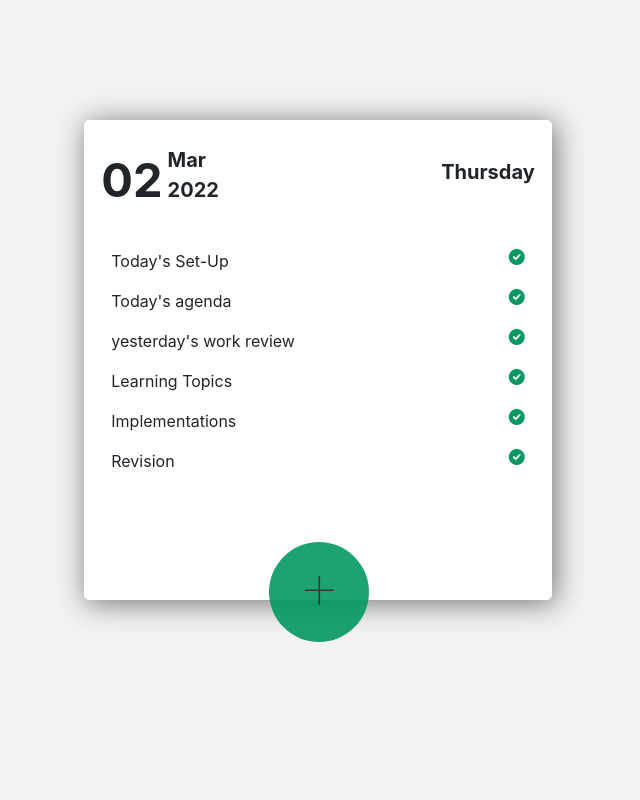
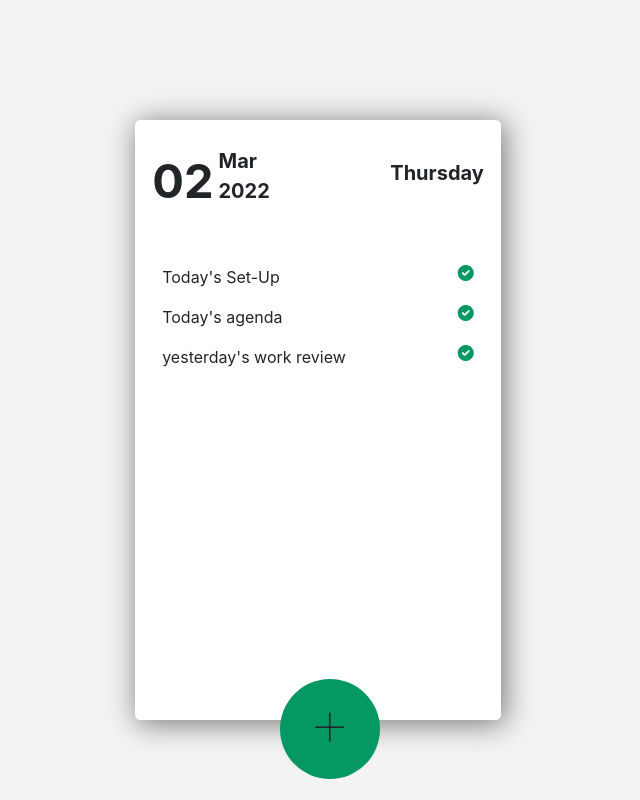
Before and after one commit to KeyurSimform/To-Do-List_Using-React-Js, a React (Create React App) app: page / in a window 1280 px wide. Shown: the whole page, without its empty margins (322-962 px from the left). Built offline with nearby package versions, Linux system fonts and the light colour scheme.

Commit message:
adding the functinalities

```diff
--- a/src/App.js
+++ b/src/App.js
@@ -1,68 +1,74 @@
-import React, { Component } from "react";
+import React, { useState } from "react";
 import "./App.css";
-import {ToDo} from "./components/To_Do/to-do.componenet"
-import {NodeList} from "./components/node-list/node-list.component"
+import { ToDo } from "./components/To_Do/to-do.componenet";
+import { NodeList } from "./components/node-list/node-list.component";
 
+function App() {
+	// **************************************** main app as a class componenet*****************************************************
+	// constructor() {
+	//   super();
 
-class App extends Component {
+	let addNewNote = (NewNote) => {
+		console.log("Hey we got the new note" + NewNote);
 
-// **************************************** main app as a class componenet*****************************************************
-  constructor() {
-    super();
-
-    this.state = {
-      notes: [
+		const addNote = [{
+				noteName: NewNote,
+				noteId: parseInt(notes.length + 1),
+    }
+		];
+		setnotes([...notes, addNote]);
+		console.log(addNote);
+	};
+	const [notes, setnotes] = useState([
 		{
 			noteName: "Today's Set-Up",
-          noteId: "n1",
+			noteId: 1,
 		},
 		{
 			noteName: "Today's agenda",
-          noteId: "n2",
+			noteId: 2,
 		},
 		{
 			noteName: "yesterday's work review",
-          noteId: "n3",
+			noteId: 3,
 		},
-        {
-          noteName: "Learning Topics",
-          noteId: "n4",
-        },
-        {
-          noteName: "Implementations",
-          noteId: "n5",
-        },
-        {
-          noteName: "Revision",
-          noteId: "n6",
-        },
-        {
-          noteName: "lookup for the doubts",
-          noteId: "n7",
-        },
-        {
-          noteName: "discussion with mentor for the doubts",
-          noteId: "n8",
-        },
-        {
-          noteName: "apply the solution for the doubts",
-          noteId: "n9",
-        },
-        {
-          noteName: "submiting the assignement",
-          noteId: "n10",
-        }
-      ],
-    };
-  }
+		// {
+		//   noteName: "Learning Topics",
+		//   noteId: "n4",
+		// },
+		// {
+		//   noteName: "Implementations",
+		//   noteId: "n5",
+		// },
+		// {
+		//   noteName: "Revision",
+		//   noteId: "n6",
+		// },
+		// {
+		//   noteName: "lookup for the doubts",
+		//   noteId: "n7",
+		// },
+		// {
+		//   noteName: "discussion with mentor for the doubts",
+		//   noteId: "n8",
+		// },
+		// {
+		//   noteName: "apply the solution for the doubts",
+		//   noteId: "n9",
+		// },
+		// {
+		//   noteName: "submiting the assignement",
+		//   noteId: "n10",
+		// }
+	]);
+	// }
 	// **************************************** main app rendering*****************************************************
-  render() {
+	// render() {
 	return (
 		<div className="App">
-        <ToDo notes = {this.state.notes}>
-        </ToDo>
+			<ToDo notes={notes} addNewNote={addNewNote}></ToDo>
 		</div>
 	);
-  }
+	// }
 }
 export default App;
--- a/src/components/Add_Button/addButton.component.jsx
+++ b/src/components/Add_Button/addButton.component.jsx
@@ -8,13 +8,38 @@ import "./addButton.style.css";
 
 export let AddButton = (props) => {
 	const [AddIconButton, setAddIconButton] = useState(true);
-
+	const [NewNoteName, setNewNoteName] = useState("");
+// *****************************This will handle changing of the add button onclick**********
 	let AddClickButton = () => {
 		setAddIconButton(!AddIconButton);
 		// ClickHandler = !ClickHandler
 		console.log("add button clicked");
 	};
 
+	let OnChangeHandler = (event) => {
+		setNewNoteName(event.target.value);
+	  };
+
+// ***********This will sense the key press when the input text area is opened******
+	const KeyHandler = (event) => {
+		let UserInput = event.target.value;
+		console.log(UserInput);
+		if (event.key === "Enter") {
+		  if (UserInput.length === 0) {
+			alert("Opps!! please add some note");
+		  } else {
+			// let NewNote = UserInput;
+			props.addNewNote(UserInput);
+			AddClickButton();
+			// console.log("keyhandler");
+
+		  }
+		}
+		else if(event.key === "Escape"){
+			AddClickButton();
+			// console.log("esc");
+		}
+	  };
 
 	return (
 		<>
@@ -24,14 +49,14 @@ export let AddButton = (props) => {
 				</div>
 			)}
 			{AddIconButton === false && (
-				<div onClick={AddClickButton}>
+				<div>
 					<input
-						className={style.input}
+						className="add-input"
 						type="text"
-						placeholder="Your Title..."
-						value={enteredTitle}
-						onChange={titleChangeHandler}
-						onKeyUp={enterKeyHandler}
+						placeholder="Add your task here"
+						value={NewNoteName}
+						onChange={OnChangeHandler}
+						onKeyUp={KeyHandler}
 					/>
 				</div>
 			)}
--- a/src/components/Add_Button/addButton.style.css
+++ b/src/components/Add_Button/addButton.style.css
@@ -27,9 +27,28 @@
     align-items: center;
     align-self: center;
     /* bottom: 50%; */
-    right: 39%;
-    bottom: -9%;
+    right: 120px;
+    bottom: -60px;
     cursor: pointer;
-    opacity: 0.9;
+    /* opacity: 0.9; */
 
 }
+
+.add-input{
+    background-color: #059862;
+    height: 50px;
+    width: 310px;
+    border-radius: 25px;
+    position: absolute;
+    right: 18px;
+    bottom: 10px;
+    color: white;
+    cursor: pointer;
+    text-align: center;
+    padding: 10px;
+}
+
+.add-input::placeholder{
+    color: white;
+    opacity: 0.5;
+}
--- a/src/components/NodeItem/NodeItem.jsx
+++ b/src/components/NodeItem/NodeItem.jsx
@@ -16,6 +16,7 @@ const NodeItem = (props) => {
     <p onClick={taskComp} className={`${task && "text-decoration-line-through text-muted"}`}>
       <i className={`${"fa-solid fa-circle-check"} ${task && "text-secondary"}`}></i>
         {props.noteName}
+        {/* {props.noteId} */}
     </p>
  </div>
   )
--- a/src/components/NotesHeader/header.style.css
+++ b/src/components/NotesHeader/header.style.css
@@ -1,7 +1,7 @@
 .header{
     width: 100%;
     position: absolute;
-    top: 5%;
+    top: 10px;
     display:flex;
     justify-content: space-between;
     align-items: center;
@@ -10,6 +10,7 @@
     /* padding: 10px 10vw 10px 10vw  ; */
     padding-left: 1rem;
     padding-right: 1rem;
+    height: 100px;
 
 }
 .date{
--- a/src/components/To_Do/to-do.componenet.jsx
+++ b/src/components/To_Do/to-do.componenet.jsx
@@ -13,6 +13,6 @@ export const ToDo = (props) => {
         </CurrentDate>
         <NodeList notes={props.notes}>
         </NodeList>
-        <AddButton notes={props.notes}></AddButton>
+        <AddButton notes={props.notes} addNewNote={props.addNewNote}></AddButton>
     </div>
 }
--- a/src/components/To_Do/to-do.style.css
+++ b/src/components/To_Do/to-do.style.css
@@ -2,9 +2,9 @@
     box-sizing: border-box;
     position: relative;
     border: 1px solid white;
-    min-width: 20vw;
-    min-height: 60vh;
-    max-height: 60vh;
+    min-width: 200px;
+    min-height: 600px;
+    max-height: 600px;
     box-shadow: 3px 3px 29px 1px rgba(0,0,0,0.5);
     display: flex;
     justify-content: center;
--- a/src/components/node-list/node-list.component.jsx
+++ b/src/components/node-list/node-list.component.jsx
@@ -12,7 +12,7 @@ export const NodeList = (props) => {
              <div className="node-list">
              {/* {console.log(note)} */}
              {props.notes.map((note) => {
-               return <NodeItem key= {note.noteId} noteName={note.noteName}></NodeItem>; /*Returning the component which will populate the notes in the todo list app */
+               return <NodeItem key={note.noteId} noteName={note.noteName}></NodeItem>; /*Returning the component which will populate the notes in the todo list app */
              })}
           </div>
   </div>;
--- a/src/components/node-list/node-list.style.css
+++ b/src/components/node-list/node-list.style.css
@@ -5,7 +5,7 @@
     /* padding-right: 9rem; */
     margin-top: 10vh;
     overflow-y: scroll;
-    height: 30vh;
+    height: 350px;
     text-align: left;
     cursor: pointer;
 }
@@ -37,5 +37,4 @@
     float: right;
     padding-left: 7rem;
     /* left: 10rem; */
-
     }
```
Also changed, not shown: src/components/AddIcon/AddIcon.component.jsx (deleted, +0 -11 lines), src/components/AddNote/AddNote.component.jsx (deleted, +0 -9 lines), src/components/AddNote/AddNote.style.css (deleted). Lines whose indentation alone changed are shown as unchanged.
